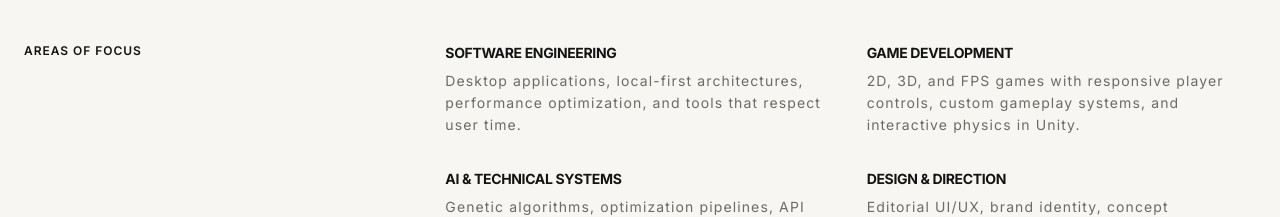
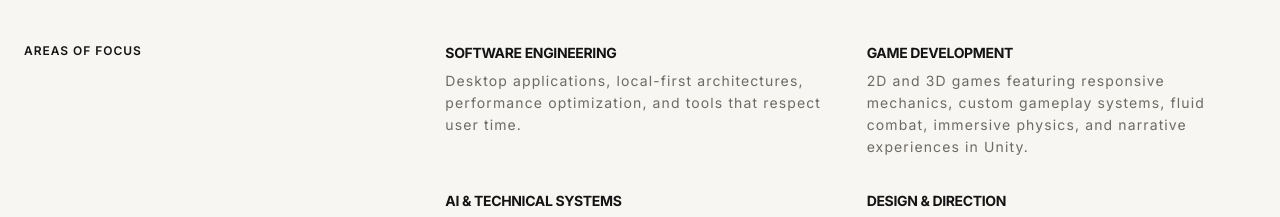
Before and after one commit to sedmugen/portfolio, a Next.js app: page /about in a window 1280 px wide. Shown: the part 720-937 px from the top of the page. Built offline with nearby package versions, Linux system fonts and the light colour scheme; no server answers.

Commit message:
docs(about): update game development description to comprehensive 2d/3d narrative and systems focus

```diff
--- a/app/(site)/about/page.tsx
+++ b/app/(site)/about/page.tsx
@@ -16,7 +16,7 @@ const DISCIPLINES = [
   {
     title: "Game Development",
     description:
-      "2D, 3D, and FPS games with responsive player controls, custom gameplay systems, and interactive physics in Unity.",
+      "2D and 3D games featuring responsive mechanics, custom gameplay systems, fluid combat, immersive physics, and narrative experiences in Unity.",
   },
   {
     title: "AI & Technical Systems",
```
